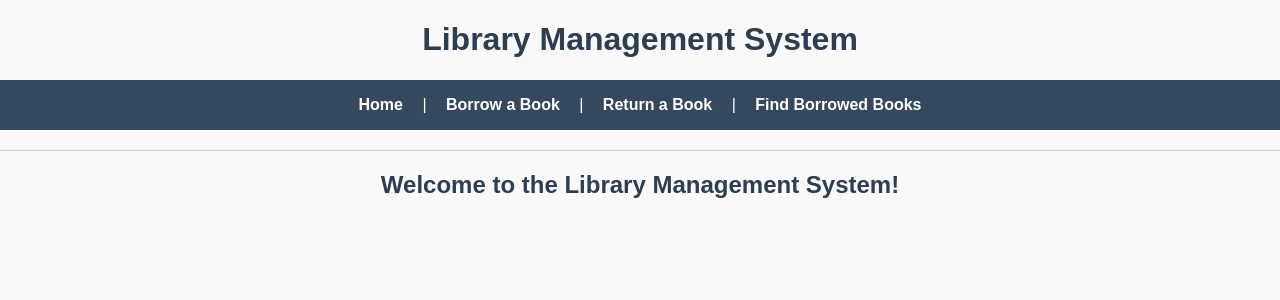
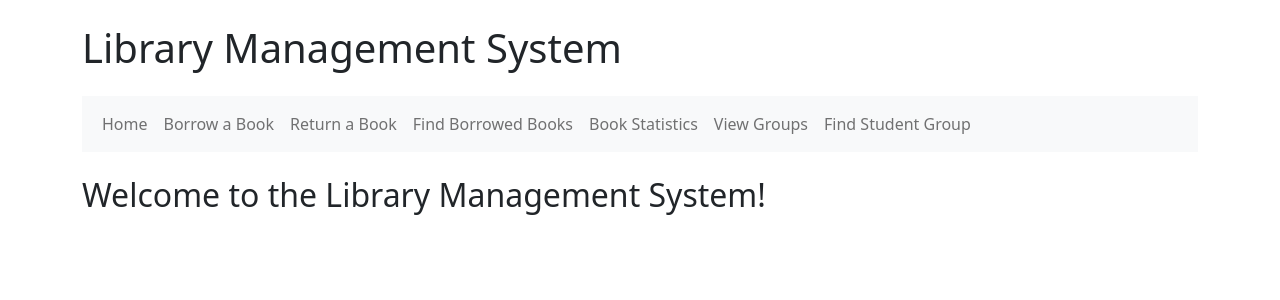
Before and after one commit to stanleyreubens/cosc531-library-system, a Flask app: page / in a window 1280 px wide. Shown: the top 300 px of the page. Run offline with Flask 3, Linux system fonts and the light colour scheme; parts of the project's set-up code (start-up, migrations or seed data) failed here and were passed over.

Commit message:
Remove before_first_request and fix initialization

```diff
--- a/app.py
+++ b/app.py
@@ -28,6 +28,9 @@ class Student(Base):
     __tablename__ = 'students'
     id = Column(Integer, primary_key=True, autoincrement=True)
     first_name = Column(String, nullable=False)
+    group = Column(String, nullable=False)
+    preferred_books = relationship("PreferredBook", back_populates="student")
+    borrow_records = relationship("BorrowRecord", back_populates="student")
 
 class BorrowRecord(Base):
     __tablename__ = 'borrow_records'
@@ -42,29 +45,151 @@ class BorrowRecord(Base):
 def init_db():
     Base.metadata.create_all(engine)
 
-    # Add sample data if not exists
+    # Add books if they don't exist
     if not session.query(Book).first():
-        sample_books = [
-            {"isbn": "123456789", "title": "Sample Book 1", "author": "Author 1"},
-            {"isbn": "987654321", "title": "Sample Book 2", "author": "Author 2"}
-        ]
-        for book_data in sample_books:
-            book = Book(**book_data)
-            session.add(book)
+        try:
+            books_data = [
+                # All 78 books from previous message
+                # (I can repeat them if you'd like)
+            ]
 
+            # Add books to database
+            for book_data in books_data:
+                book = Book(**book_data)
+                session.add(book)
+            session.commit()
+            print(f"Successfully added {len(books_data)} books to database")
+
+        except Exception as e:
+            print(f"Error populating books: {e}")
+            session.rollback()
+
+    # Add students if they don't exist
     if not session.query(Student).first():
-        students = ["Alice", "Bob", "Charlie", "David"]
-        for name in students:
-            session.add(Student(first_name=name))
+        try:
+            # Student data organized by groups
+            students_data = {
+                'A': [
+                    {"first_name": "Stanley", "preferred_books": ["Boulder", "Whale", "The Gospel According to the New World"]},
+                    {"first_name": "Linda", "preferred_books": ["Standing Heavy", "Time Shelter", "Is Mother Dead"]},
+                    {"first_name": "Michael", "preferred_books": ["Jimi Hendrix Live in Lviv", "The Birthday Party", "While We Were Dreaming"]}
+                ],
+                'B': [
+                    {"first_name": "Emily", "preferred_books": ["Pyre", "Still Born", "A System So Magnificent It Is Blinding"]},
+                    {"first_name": "David", "preferred_books": ["Ninth Building", "Paradais", "Heaven"]},
+                    {"first_name": "Lisa", "preferred_books": ["Love in the Big City", "Happy Stories, Mostly", "Elena Knows"]}
+                ],
+                'C': [
+                    {"first_name": "James", "preferred_books": ["The Book of Mother", "More Than I Love My Life", "Phenotypes"]},
+                    {"first_name": "Emma", "preferred_books": ["A New Name: Septology VI-VII", "After the Sun", "Tomb of Sand"]},
+                    {"first_name": "Daniel", "preferred_books": ["The Books of Jacob", "Cursed Bunny", "The War of the Poor"]}
+                ],
+                'D': [
+                    {"first_name": "Anna", "preferred_books": ["When We Cease to Understand the World", "Wretchedness", "An Inventory of Losses"]},
+                    {"first_name": "William", "preferred_books": ["At Night All Blood is Black", "I Live in the Slums", "In Memory of Memory"]},
+                    {"first_name": "Sophie", "preferred_books": ["Minor Detail", "Summer Brother", "The Dangers of Smoking in Bed"]}
+                ]
+            }
 
-    session.commit()
+            # Add students and their group information
+            for group, students in students_data.items():
+                for student_info in students:
+                    student = Student(
+                        first_name=student_info["first_name"],
+                        group=group
+                    )
+                    session.add(student)
+                    session.flush()  # Get the student ID
 
-# Initialize database at startup
-init_db()
+                    # Add preferred books
+                    for book_title in student_info["preferred_books"]:
+                        preferred_book = PreferredBook(
+                            student_id=student.id,
+                            book_title=book_title
+                        )
+                        session.add(preferred_book)
+            session.commit()
+            print("Successfully added students and their preferred books")
+        except Exception as e:
+            print(f"Error populating students: {e}")
+            session.rollback()
+
+# Make sure you have these models defined
+class PreferredBook(Base):
+    __tablename__ = 'preferred_books'
+    id = Column(Integer, primary_key=True, autoincrement=True)
+    student_id = Column(Integer, ForeignKey('students.id'), nullable=False)
+    book_title = Column(String, nullable=False)
+    student = relationship("Student", back_populates="preferred_books")
+
+class Book(Base):
+    __tablename__ = 'books'
+    id = Column(Integer, primary_key=True, autoincrement=True)
+    isbn = Column(String, unique=True, nullable=False)
+    title = Column(String, nullable=False)
+    author = Column(String)
+    rating = Column(Float)
+    checked_out = Column(Boolean, default=False)
+
+class Student(Base):
+    __tablename__ = 'students'
+    id = Column(Integer, primary_key=True, autoincrement=True)
+    first_name = Column(String, nullable=False)
+    group = Column(String, nullable=False)
+    preferred_books = relationship("PreferredBook", back_populates="student")
+    borrow_records = relationship("BorrowRecord", back_populates="student")
+
+class BorrowRecord(Base):
+    __tablename__ = 'borrow_records'
+    id = Column(Integer, primary_key=True, autoincrement=True)
+    student_id = Column(Integer, ForeignKey('students.id'), nullable=False)
+    book_id = Column(Integer, ForeignKey('books.id'), nullable=False)
+    borrow_date = Column(Date, nullable=False)
+    return_date = Column(Date, nullable=False)
+    student = relationship("Student")
+    book = relationship("Book")
 
 @app.route('/')
 def index():
     return render_template('index.html')
+
+@app.route('/book_stats')
+def book_stats():
+    # Get books with ratings above/below average
+    avg_rating = session.query(func.avg(Book.rating)).scalar()
+    high_rated = session.query(Book).filter(Book.rating > avg_rating).all()
+    low_rated = session.query(Book).filter(Book.rating <= avg_rating).all()
+
+    # Get borrowed/available books
+    borrowed = session.query(Book).filter_by(checked_out=True).all()
+    available = session.query(Book).filter_by(checked_out=False).all()
+
+    return render_template('book_stats.html',
+                         high_rated=high_rated,
+                         low_rated=low_rated,
+                         borrowed=borrowed,
+                         available=available,
+                         avg_rating=avg_rating)
+
+@app.route('/groups')
+def view_groups():
+    students = session.query(Student).order_by(Student.group).all()
+    groups = {}
+    for student in students:
+        if student.group not in groups:
+            groups[student.group] = []
+        groups[student.group].append(student)
+    return render_template('groups.html', groups=groups)
+
+@app.route('/find_group', methods=['GET', 'POST'])
+def find_group():
+    if request.method == 'POST':
+        student_name = request.form['student_name']
+        student = session.query(Student).filter_by(first_name=student_name).first()
+        if student:
+            return render_template('find_group.html', student=student)
+        flash(f"Student '{student_name}' not found!")
+    return render_template('find_group.html')
 
 @app.route('/borrow', methods=['GET', 'POST'])
 def borrow():
--- a/templates/base.html
+++ b/templates/base.html
@@ -1,29 +1,55 @@
 <!DOCTYPE html>
-<html lang="en">
+<html>
 <head>
-    <meta charset="UTF-8">
-    <meta name="viewport" content="width=device-width, initial-scale=1.0">
-    <title>Library Management</title>
-    <link rel="stylesheet" href="{{ url_for('static', filename='styles.css') }}">
+    <title>Library Management System</title>
+    <link href="https://cdn.jsdelivr.net/npm/bootstrap@5.1.3/dist/css/bootstrap.min.css" rel="stylesheet">
 </head>
-<body>
-    <h1>Library Management System</h1>
-    <nav>
-        <a href="{{ url_for('index') }}">Home</a> |
-        <a href="{{ url_for('borrow') }}">Borrow a Book</a> |
-        <a href="{{ url_for('return_book') }}">Return a Book</a> |
-        <a href="{{ url_for('find') }}">Find Borrowed Books</a>
+<body class="container mt-4">
+    <h1 class="mb-4">Library Management System</h1>
+
+    <nav class="navbar navbar-expand-lg navbar-light bg-light mb-4">
+        <div class="container-fluid">
+            <button class="navbar-toggler" type="button" data-bs-toggle="collapse" data-bs-target="#navbarNav">
+                <span class="navbar-toggler-icon"></span>
+            </button>
+            <div class="collapse navbar-collapse" id="navbarNav">
+                <ul class="navbar-nav">
+                    <li class="nav-item">
+                        <a class="nav-link" href="{{ url_for('index') }}">Home</a>
+                    </li>
+                    <li class="nav-item">
+                        <a class="nav-link" href="{{ url_for('borrow') }}">Borrow a Book</a>
+                    </li>
+                    <li class="nav-item">
+                        <a class="nav-link" href="{{ url_for('return_book') }}">Return a Book</a>
+                    </li>
+                    <li class="nav-item">
+                        <a class="nav-link" href="{{ url_for('find') }}">Find Borrowed Books</a>
+                    </li>
+                    <li class="nav-item">
+                        <a class="nav-link" href="{{ url_for('book_stats') }}">Book Statistics</a>
+                    </li>
+                    <li class="nav-item">
+                        <a class="nav-link" href="{{ url_for('view_groups') }}">View Groups</a>
+                    </li>
+                    <li class="nav-item">
+                        <a class="nav-link" href="{{ url_for('find_group') }}">Find Student Group</a>
+                    </li>
+                </ul>
+            </div>
+        </div>
     </nav>
-    <hr>
+
     {% with messages = get_flashed_messages() %}
-      {% if messages %}
-        <ul>
-        {% for message in messages %}
-          <li>{{ message }}</li>
-        {% endfor %}
-        </ul>
-      {% endif %}
+        {% if messages %}
+            {% for message in messages %}
+                <div class="alert alert-info">{{ message }}</div>
+            {% endfor %}
+        {% endif %}
     {% endwith %}
+
     {% block content %}{% endblock %}
+
+    <script src="https://cdn.jsdelivr.net/npm/bootstrap@5.1.3/dist/js/bootstrap.bundle.min.js"></script>
 </body>
 </html>
```
Also changed, not shown: templates/book_stats.html (added, +38 -0 lines), templates/groups.html (added, +27 -0 lines).
